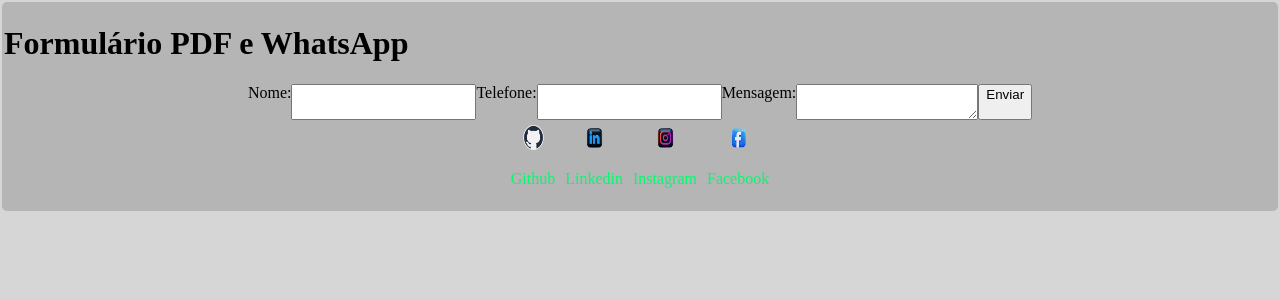
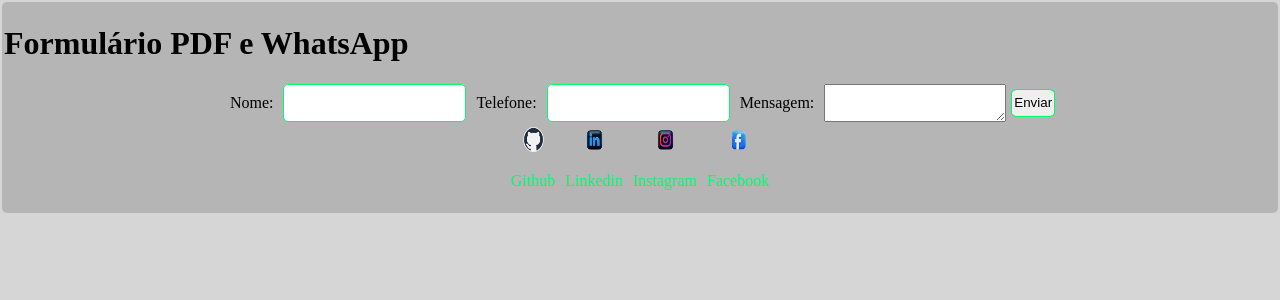
Before and after one commit to vl56/blog, a PHP site: page /contato.html in a window 1280 px wide. Shown: the top 300 px of the page. Run offline with PHP 8.4, Linux system fonts and the light colour scheme; some libraries are stand-ins or nearby versions.

Commit message:
Update style.css

```diff
--- a/estilos/style.css
+++ b/estilos/style.css
@@ -157,11 +157,29 @@ padding: 10px;
 button {
 
     display: flex;
+    align-items: center;
+    border-radius: 15%;
+    border: 1px solid #03FA6E;
+    text-decoration: none;
+    margin: 5px;
+    padding: 2px;
+
+}
+
+label {
+
+    display: flex;
+    align-items: center;
+    margin: 10px;
+    padding: auto;
+
 }
 
 input {
 
 
+    border-radius: 5px;
+    border: 1px solid #03FA6E;
 
 }
 
```
